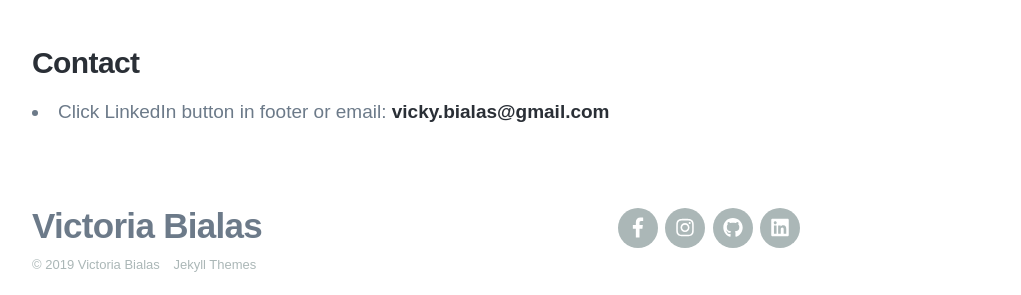
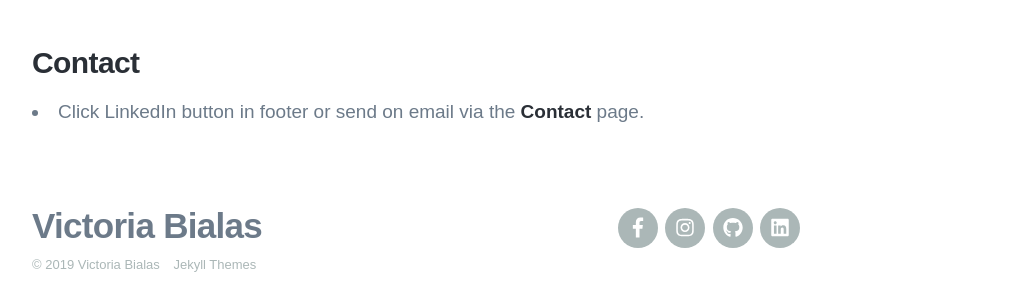
Before and after one commit to londoncalling/slow-motion-stories, a Jekyll site: the page built from _pages/portfolio-rowing.md, in a window 1280 px wide. Shown: the part 1902-2197 px from the top of the page, without its empty margins (224-1245 px from the left). Built offline with Jekyll 4.4.1, drawn with Linux system fonts in a browser that asks for light colours; nearby versions of some CDN libraries; some web fonts are replaced.

Commit message:
added Contact page
Signed-off-by: Vicky Bialas <vicky.bialas@gmail.com>

```diff
--- a/_pages/portfolio-rowing.md
+++ b/_pages/portfolio-rowing.md
@@ -39,4 +39,4 @@
 
 ### Contact
 
-- Click LinkedIn button in footer or email: <a href="mailto:vicky.bialas@gmail.com">vicky.bialas@gmail.com</a>
+- Click LinkedIn button in footer or send on email via the [Contact](contact.md) page.
```
Also changed, not shown: _pages/contact.md (added, +6 -0 lines).
